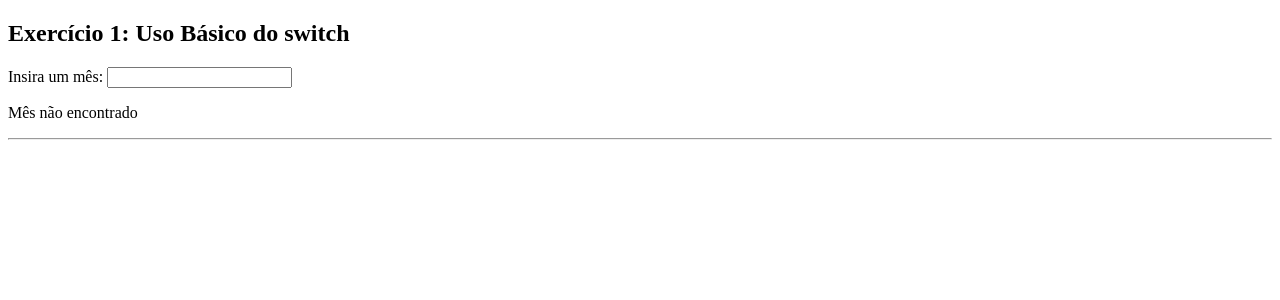
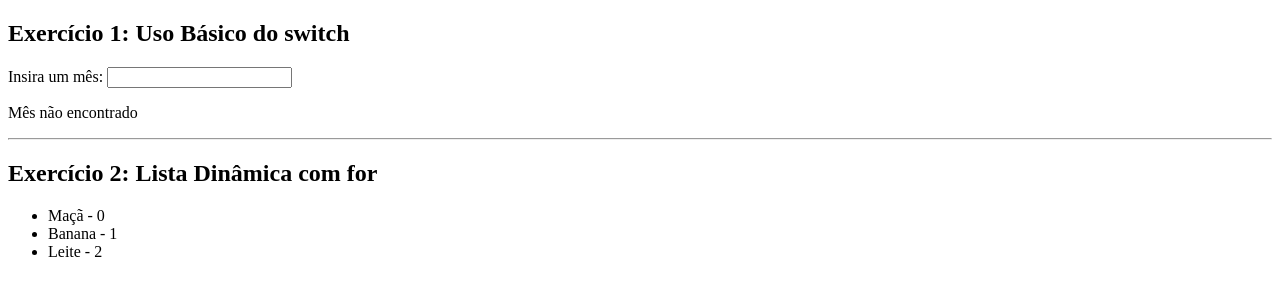
Before and after one commit to bailooon/Checkpoint-2-Angular, an Angular app: page / in a window 1280 px wide. Shown: the top 300 px of the page. Built offline with nearby package versions, Linux system fonts and the light colour scheme.

Commit message:
Conclusão Exercício 2

```diff
--- a/src/app/components/control-flow/control-flow.component.html
+++ b/src/app/components/control-flow/control-flow.component.html
@@ -46,3 +46,13 @@
   }
 
   <hr>
+
+  <h2>Exercício 2: Lista Dinâmica com for </h2>
+
+  <ul>
+    @for(item of itens; track $index){
+        <li>{{item}} - {{ $index }}</li>
+    } @empty {
+        <li>Nenhum item na lista </li>
+    }
+  </ul>
--- a/src/app/components/control-flow/control-flow.component.ts
+++ b/src/app/components/control-flow/control-flow.component.ts
@@ -10,6 +10,7 @@ import { Component, input } from '@angular/core';
 })
 export class ControlFlowComponent {
   mes: number = 0;
+  itens: string[] = ["Maçã", "Banana", "Leite"]
 
   trocarMes(event:Event) : void{
     const elementoSelecionado = event.target as HTMLSelectElement
```
